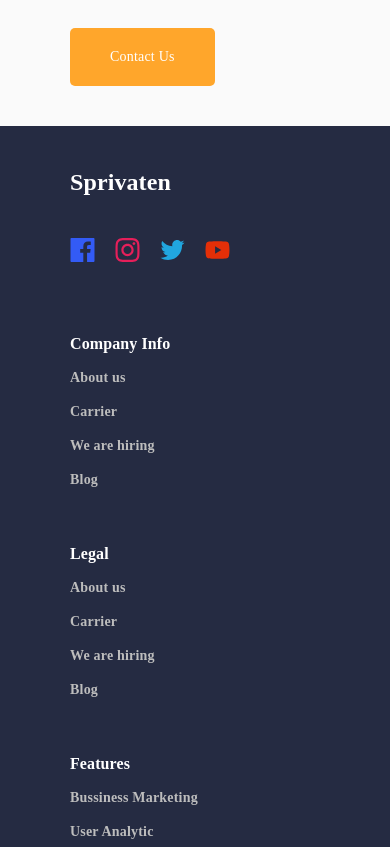
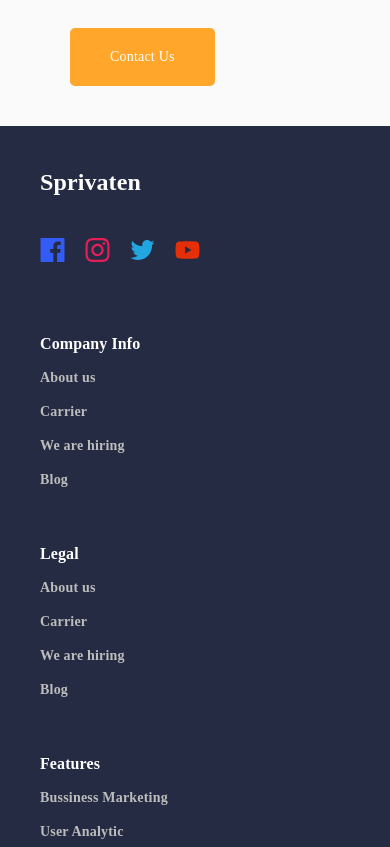
Before and after one commit to OlhaPo/landing-page-free-figma-design, a plain HTML site: page index.html in a window 390 px wide. Shown: the part 7600-8447 px from the top of the page. Drawn offline with Linux system fonts and the light colour scheme.

Commit message:
Change px in footer

```diff
--- a/styles/style.css
+++ b/styles/style.css
@@ -696,7 +696,7 @@ hr {
   .footer-header {
     flex-direction: column;
     align-items: start;
-    padding-left: 70px;
+    padding-left: 40px;
   }
 
   hr {
@@ -704,7 +704,7 @@ hr {
   }
 
   .footer-nav {
-    padding-left: 70px;
+    padding-left: 40px;
   }
 
   .footer-nav {
```
